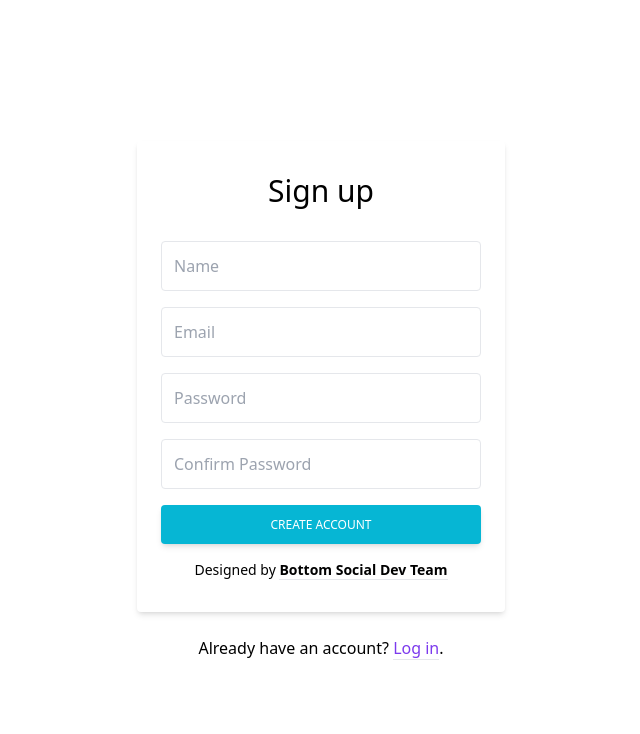
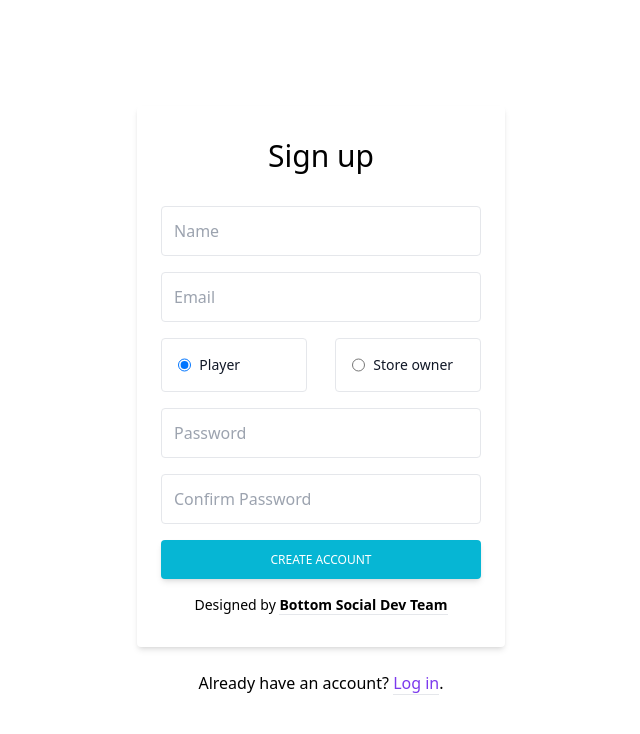
Before and after one commit to vohoanglong0107/ticket-booking-app, a Next.js app: page /signup in a window 1280 px wide. Shown: the top 734 px of the page, without its empty margins (319-959 px from the left). Built offline with nearby package versions, Linux system fonts and the light colour scheme.

Commit message:
feat: add user and game orner role to sign up page

```diff
--- a/components/SignUp/SignUpForm.tsx
+++ b/components/SignUp/SignUpForm.tsx
@@ -1,6 +1,11 @@
 import React from "react";
 export interface SignUpFormProps {
-  onSignUp: (name: string, email: string, password: string) => void;
+  onSignUp: (
+    name: string,
+    email: string,
+    password: string,
+    role: string
+  ) => void;
   loginPath: string;
   errors?: string[];
 }
@@ -11,11 +16,12 @@ export default function SignUpForm({
 }: SignUpFormProps) {
   const [name, setName] = React.useState("");
   const [email, setEmail] = React.useState("");
+  const [role, setRole] = React.useState("USER");
   const [password, setPassword] = React.useState("");
   const handleSubmit = (e: React.FormEvent<HTMLFormElement>) => {
     e.preventDefault();
 
-    onSignUp(name, email, password);
+    onSignUp(name, email, password, role);
   };
   return (
     <div className="bg-grey-lighter flex min-h-screen flex-col">
@@ -36,9 +42,46 @@ export default function SignUpForm({
               className="border-grey-light mb-4 block w-full rounded border p-3"
               name="email"
               placeholder="Email"
-              onChange={(e) => setEmail(e.target.value)}
+              onChange={(e) => {
+                setEmail(e.target.value);
+              }}
             />
 
+            <div class="mb-4 flex flex-row">
+              <div class="mr-2 flex flex-1 cursor-pointer items-center rounded border border-gray-200 pl-4">
+                <input
+                  checked={role === "USER"}
+                  id="bordered-radio-1"
+                  type="radio"
+                  value={role}
+                  name="role"
+                  class="h-4 w-4 cursor-pointer bg-gray-100 text-blue-600"
+                  onChange={(e) => setRole("USER")}
+                />
+                <label
+                  for="bordered-radio-1"
+                  class="ml-2 w-full cursor-pointer py-4 text-sm font-medium text-gray-900 dark:text-gray-300"
+                >
+                  Player
+                </label>
+              </div>
+              <div class="ml-5 flex flex-1 cursor-pointer items-center rounded border border-gray-200 pl-4">
+                <input
+                  id="bordered-radio-2"
+                  type="radio"
+                  value={role}
+                  name="role"
+                  class="h-4 w-4 cursor-pointer border-gray-300 bg-gray-100 text-blue-600"
+                  onChange={(e) => setRole("STORE_OWNER")}
+                />
+                <label
+                  for="bordered-radio-2"
+                  class="ml-2 w-full cursor-pointer py-4 text-sm font-medium text-gray-900 dark:text-gray-300"
+                >
+                  Store owner
+                </label>
+              </div>
+            </div>
             <input
               type="password"
               className="border-grey-light mb-4 block w-full rounded border p-3"
--- a/pages/signup.tsx
+++ b/pages/signup.tsx
@@ -30,14 +30,19 @@ const SignUpPage: NextPageWithLayout = () => {
   const router = useRouter();
   const [createUser] = useMutation(createUserMutation);
   const [signUpErrors, setSignUpErrors] = useState<null | string[]>(null);
-  const onSignUp = async (name: string, email: string, password: string) => {
+  const onSignUp = async (
+    name: string,
+    email: string,
+    password: string,
+    role: string
+  ) => {
     try {
       await createUserWithEmailAndPassword(auth, email, password);
       await createUser({
         variables: {
           name,
           email,
-          role: Role.USER,
+          role: role,
           avatarUrl: null,
         },
       });
```
